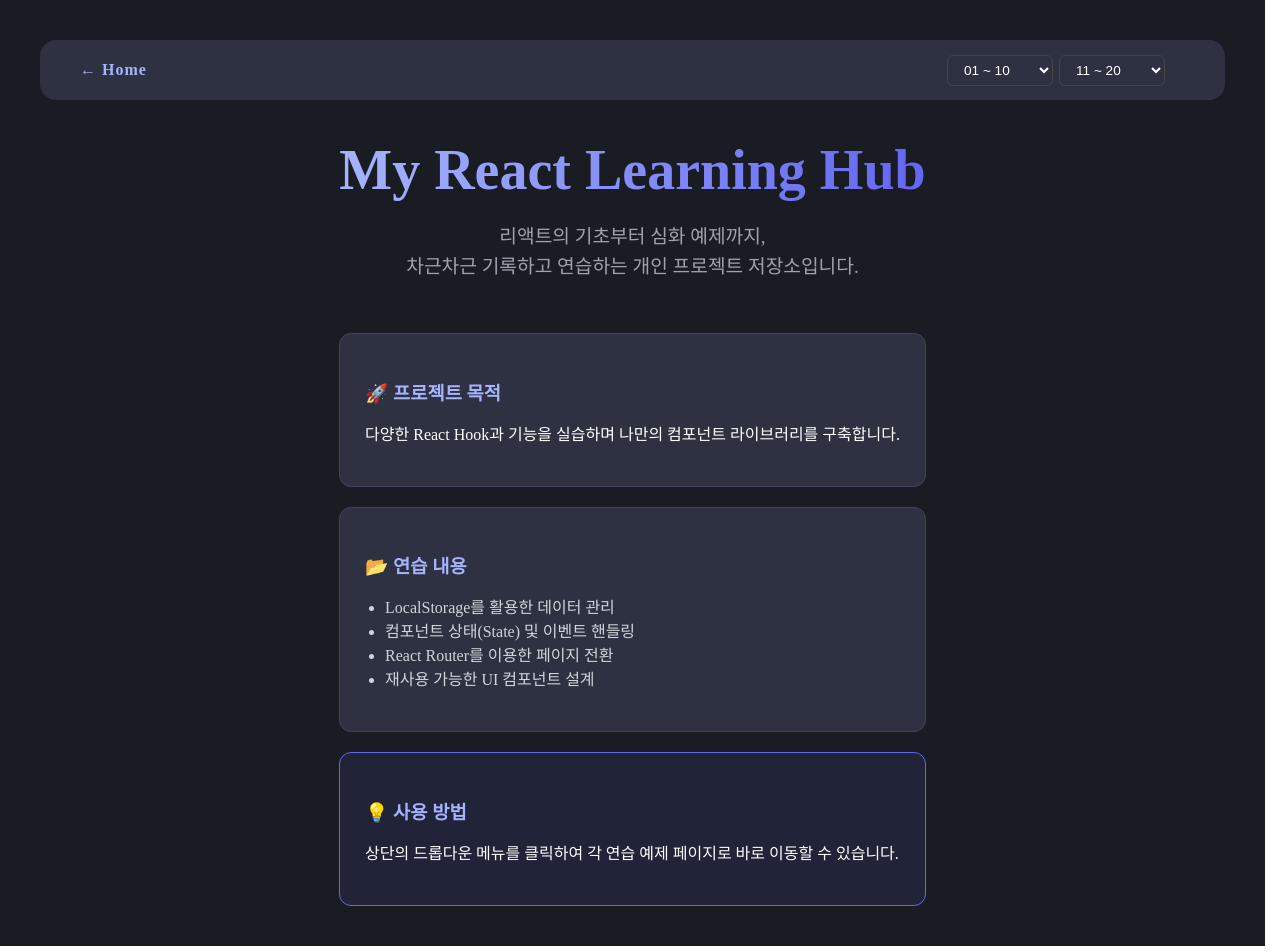
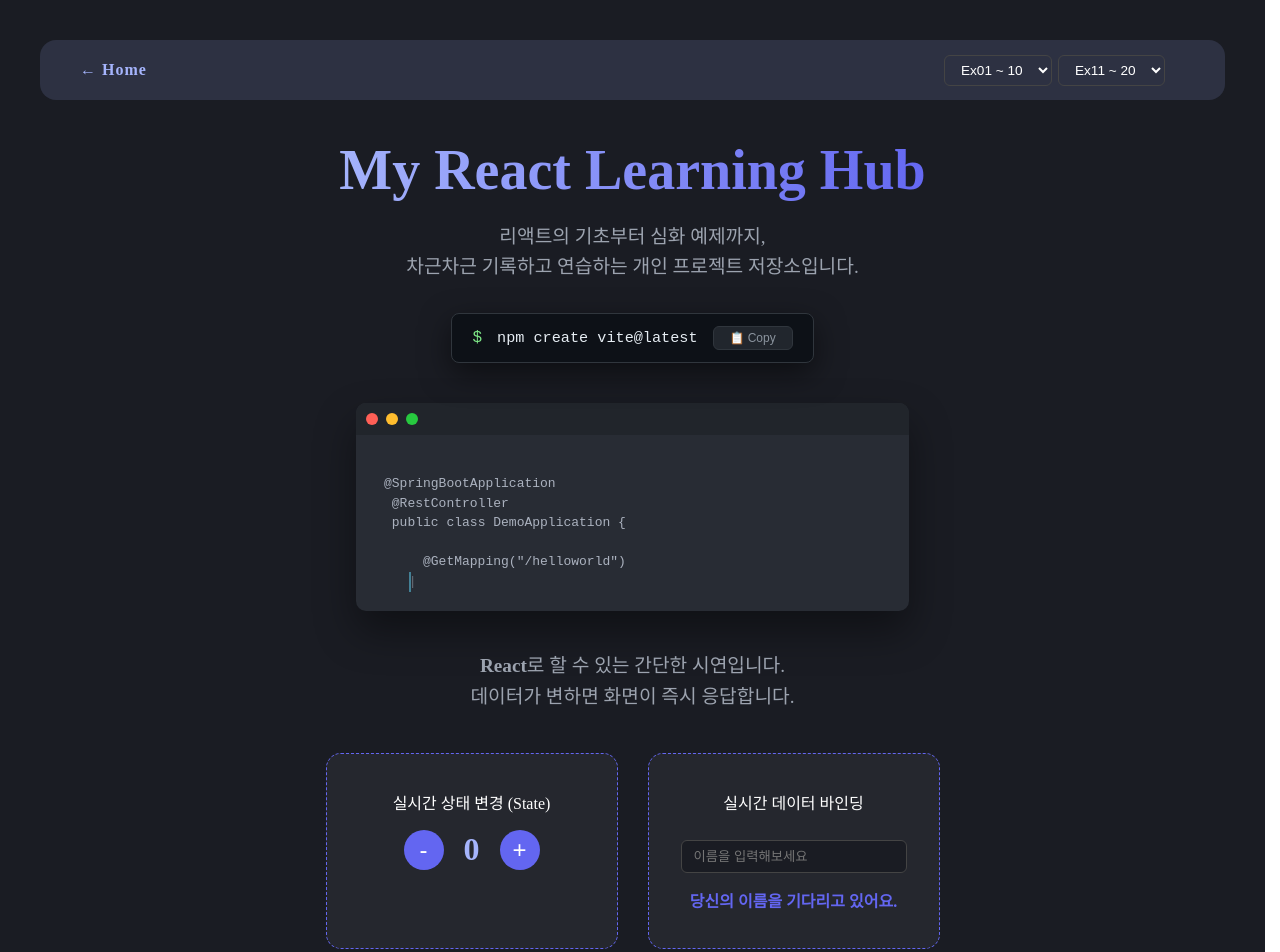
Before and after one commit to mainug/pkdata26, a React (Vite) app in the folder react/03.VITE방식/prj04/: page / in a window 1280 px wide. Shown: the top 952 px of the page. Built offline with nearby package versions, Linux system fonts and the light colour scheme.

Commit message:
Home.jsx 꾸밈

```diff
--- a/react/03.VITE방식/prj04/src/App.jsx
+++ b/react/03.VITE방식/prj04/src/App.jsx
@@ -112,7 +112,7 @@
             value={selected1}
           >
             <option value="" disabled>
-              01 ~ 10
+              Ex01 ~ 10
             </option>
             {/* 배열을 돌면서 드롭다운 옵션을 자동 생성합니다 */}
             {exNumbers1.map((num) => (
@@ -128,7 +128,7 @@
             value={selected2}
           >
             <option value="" disabled>
-              11 ~ 20
+              Ex11 ~ 20
             </option>
             {/* 배열을 돌면서 드롭다운 옵션을 자동 생성합니다 */}
             {exNumbers2.map((num) => (
--- a/react/03.VITE방식/prj04/src/pages/Home.css
+++ b/react/03.VITE방식/prj04/src/pages/Home.css
@@ -67,3 +67,169 @@
   border: 1px solid #6366f1;
   background-color: rgba(99, 102, 241, 0.1);
 }
+
+.react-impact-zone {
+  display: flex;
+  justify-content: center;
+  gap: 30px;
+  margin: 40px 0;
+  flex-wrap: wrap;
+}
+
+.interactive-item {
+  background: rgba(255, 255, 255, 0.05);
+  padding: 20px;
+  border-radius: 15px;
+  border: 1px dashed #6366f1;
+  min-width: 250px;
+}
+
+.counter-box {
+  display: flex;
+  align-items: center;
+  justify-content: center;
+  gap: 20px;
+  margin-top: 10px;
+}
+
+.count-display {
+  font-size: 2rem;
+  font-weight: bold;
+  color: #a5b4fc;
+}
+
+.counter-box button {
+  background: #6366f1;
+  color: white;
+  border: none;
+  width: 40px;
+  height: 40px;
+  border-radius: 50%;
+  cursor: pointer;
+  font-size: 1.5rem;
+}
+
+.name-input {
+  margin-top: 10px;
+  padding: 8px 12px;
+  border-radius: 6px;
+  border: 1px solid #444;
+  background: #1a1c23;
+  color: white;
+  width: 80%;
+}
+
+.name-display {
+  margin-top: 15px;
+  font-weight: bold;
+  color: #6366f1;
+  min-height: 24px;
+}
+
+.cli-container {
+  display: flex;
+  justify-content: center;
+  margin: 30px 0;
+}
+
+.cli-terminal {
+  background-color: #0d1117; /* 터미널의 깊은 검은색 */
+  border: 1px solid #30363d;
+  border-radius: 8px;
+  padding: 12px 20px;
+  display: flex;
+  align-items: center;
+  gap: 15px;
+  width: fit-content;
+  box-shadow: 0 10px 30px rgba(0, 0, 0, 0.5);
+  font-family: "Fira Code", "Courier New", monospace;
+}
+
+.cli-prompt {
+  color: #7ee787; /* 터미널 프롬프트의 녹색 */
+  user-select: none; /* 달러 기호는 복사 안 되게 */
+}
+
+.cli-command {
+  color: #e6edf3;
+  font-size: 0.95rem;
+}
+
+.cli-copy-btn {
+  background: #21262d;
+  color: #8b949e;
+  border: 1px solid #30363d;
+  padding: 4px 10px;
+  border-radius: 6px;
+  font-size: 0.75rem;
+  cursor: pointer;
+  transition: all 0.2s;
+  min-width: 80px;
+}
+
+.cli-copy-btn:hover {
+  background: #30363d;
+  color: #c9d1d9;
+  border-color: #8b949e;
+}
+
+.cli-copy-btn:active {
+  transform: scale(0.95);
+}
+
+.code-window {
+  background-color: #282c34;
+  border-radius: 10px;
+  overflow: hidden;
+  box-shadow: 0 20px 40px rgba(0, 0, 0, 0.4);
+  width: 90%;
+  max-width: 600px;
+  margin: 40px auto;
+  font-family: "Fira Code", monospace;
+}
+
+.code-header {
+  background: #21252b;
+  padding: 10px;
+  display: flex;
+  gap: 8px;
+}
+
+.dot {
+  width: 12px;
+  height: 12px;
+  border-radius: 50%;
+}
+.red {
+  background: #ff5f56;
+}
+.yellow {
+  background: #ffbd2e;
+}
+.green {
+  background: #27c93f;
+}
+
+.code-content {
+  padding: 20px;
+  color: #abb2bf;
+  text-align: left;
+  line-height: 1.5;
+  white-space: pre-wrap; /* 줄바꿈 유지 */
+  margin: 0;
+}
+
+/* 커서 깜빡임 효과 */
+.cursor {
+  display: inline-block;
+  width: 2px;
+  background-color: #61dafb;
+  margin-left: 2px;
+  animation: blink 0.8s infinite;
+}
+
+@keyframes blink {
+  50% {
+    opacity: 0;
+  }
+}
--- a/react/03.VITE방식/prj04/src/pages/Home.jsx
+++ b/react/03.VITE방식/prj04/src/pages/Home.jsx
@@ -1,7 +1,53 @@
-import React from "react";
+import { useState, useEffect } from "react";
 import "./Home.css";
 
 const Home = () => {
+  // 리액트의 상태(State) 활용 예시
+  const [count, setCount] = useState(0);
+  const [name, setName] = useState("");
+  const [copied, setCopied] = useState(false);
+
+  const installCommand = "npm create vite@latest"; // 여기에 넣고 싶은 명령어를 적으세요
+
+  const handleCopy = () => {
+    navigator.clipboard.writeText(installCommand);
+    setCopied(true);
+    // 2초 뒤에 다시 'Copy' 아이콘으로 복구
+    setTimeout(() => setCopied(false), 2000);
+  };
+
+  const [typedCode, setTypedCode] = useState("");
+  const fullCode = `
+  @SpringBootApplication
+  @RestController
+  public class DemoApplication {
+
+      @GetMapping("/helloworld")
+      public String hello() {
+          return "Hello World";
+      }
+  }`;
+
+  useEffect(() => {
+    let index = 0;
+    // 기존 문구를 비워주고 시작 (반복 실행 방지)
+    setTypedCode("");
+
+    const typingInterval = setInterval(() => {
+      // 1. 안전하게 전체 코드 길이 안에서만 동작하도록 보장
+      if (index < fullCode.length) {
+        setTypedCode((prev) => prev + fullCode[index]);
+        index++;
+      } else {
+        // 2. 글자를 다 쓰면 즉시 인터벌 종료 (undefined 방지)
+        clearInterval(typingInterval);
+      }
+    }, 50);
+
+    // 3. 클린업 함수: 컴포넌트가 다시 그려질 때 이전 인터벌을 확실히 제거
+    return () => clearInterval(typingInterval);
+  }, []); // 빈 배열을 두어 처음 한 번만 실행되도록 설정
+
   return (
     <div className="home-page-bg">
       <div className="home-container">
@@ -11,6 +57,62 @@
             리액트의 기초부터 심화 예제까지, <br />
             차근차근 기록하고 연습하는 개인 프로젝트 저장소입니다.
           </p>
+
+          {/* CLI 설치 섹션 */}
+          <div className="cli-container">
+            <div className="cli-terminal">
+              <span className="cli-prompt">$</span>
+              <code className="cli-command">{installCommand}</code>
+              <button className="cli-copy-btn" onClick={handleCopy}>
+                {copied ? "✅ Copied!" : "📋 Copy"}
+              </button>
+            </div>
+          </div>
+
+          <div className="code-window">
+            <div className="code-header">
+              <div className="dot red"></div>
+              <div className="dot yellow"></div>
+              <div className="dot green"></div>
+            </div>
+            <pre className="code-content">
+              <code>{typedCode}</code>
+              <span className="cursor">|</span>
+            </pre>
+          </div>
+
+          <p className="hero-subtitle">
+            <strong>React</strong>로 할 수 있는 간단한 시연입니다. <br />
+            데이터가 변하면 화면이 즉시 응답합니다.
+          </p>
+
+          {/* 리액트 임팩트 존 (Interactive Zone) */}
+          <div className="react-impact-zone">
+            <div className="interactive-item">
+              <p>실시간 상태 변경 (State)</p>
+              <div className="counter-box">
+                <button onClick={() => setCount(count - 1)}>-</button>
+                <span className="count-display">{count}</span>
+                <button onClick={() => setCount(count + 1)}>+</button>
+              </div>
+            </div>
+
+            <div className="interactive-item">
+              <p>실시간 데이터 바인딩</p>
+              <input
+                type="text"
+                placeholder="이름을 입력해보세요"
+                value={name}
+                onChange={(e) => setName(e.target.value)}
+                className="name-input"
+              />
+              <p className="name-display">
+                {name
+                  ? `반가워요, ${name}님!`
+                  : "당신의 이름을 기다리고 있어요."}
+              </p>
+            </div>
+          </div>
         </header>
 
         <section className="home-content">
```
